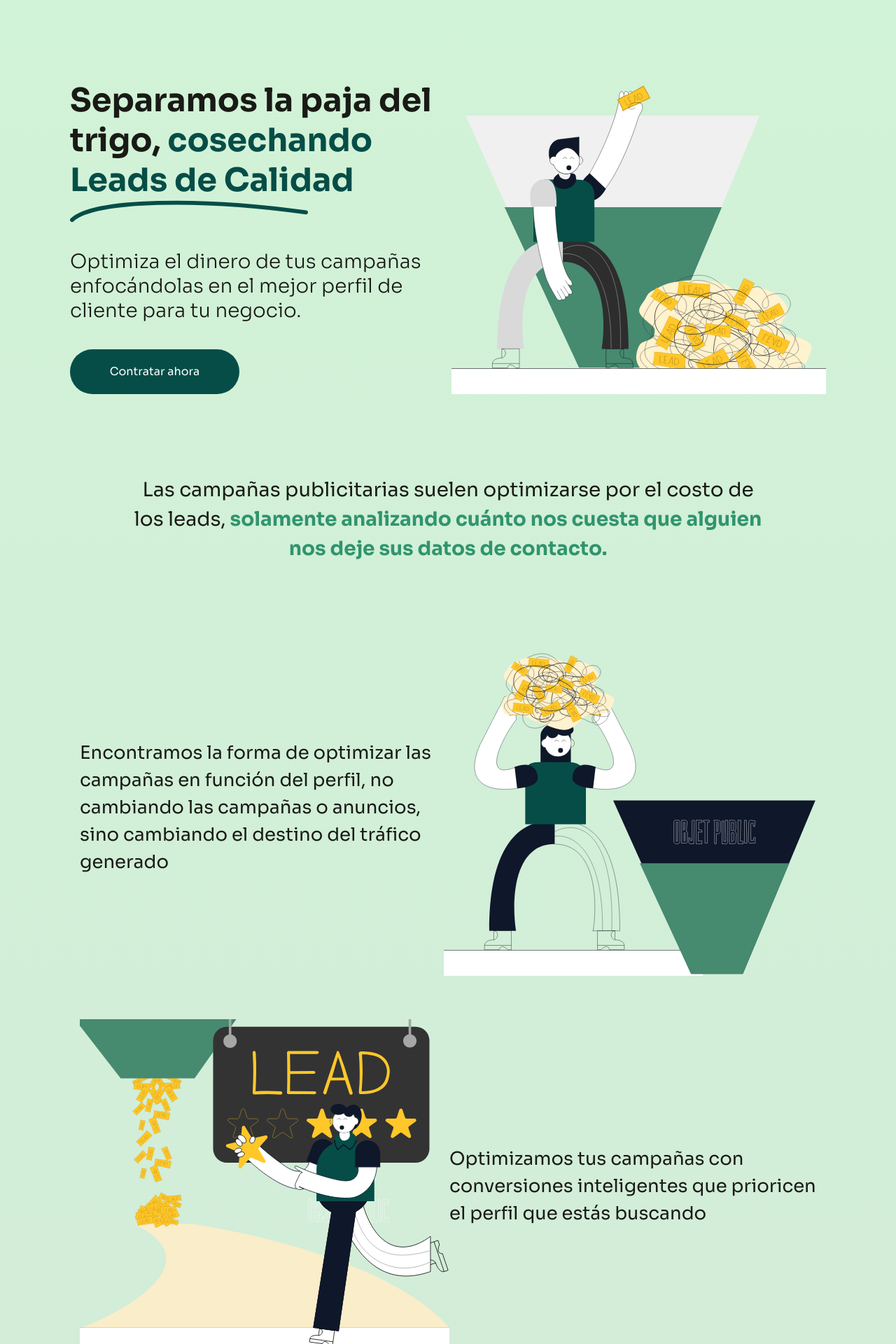
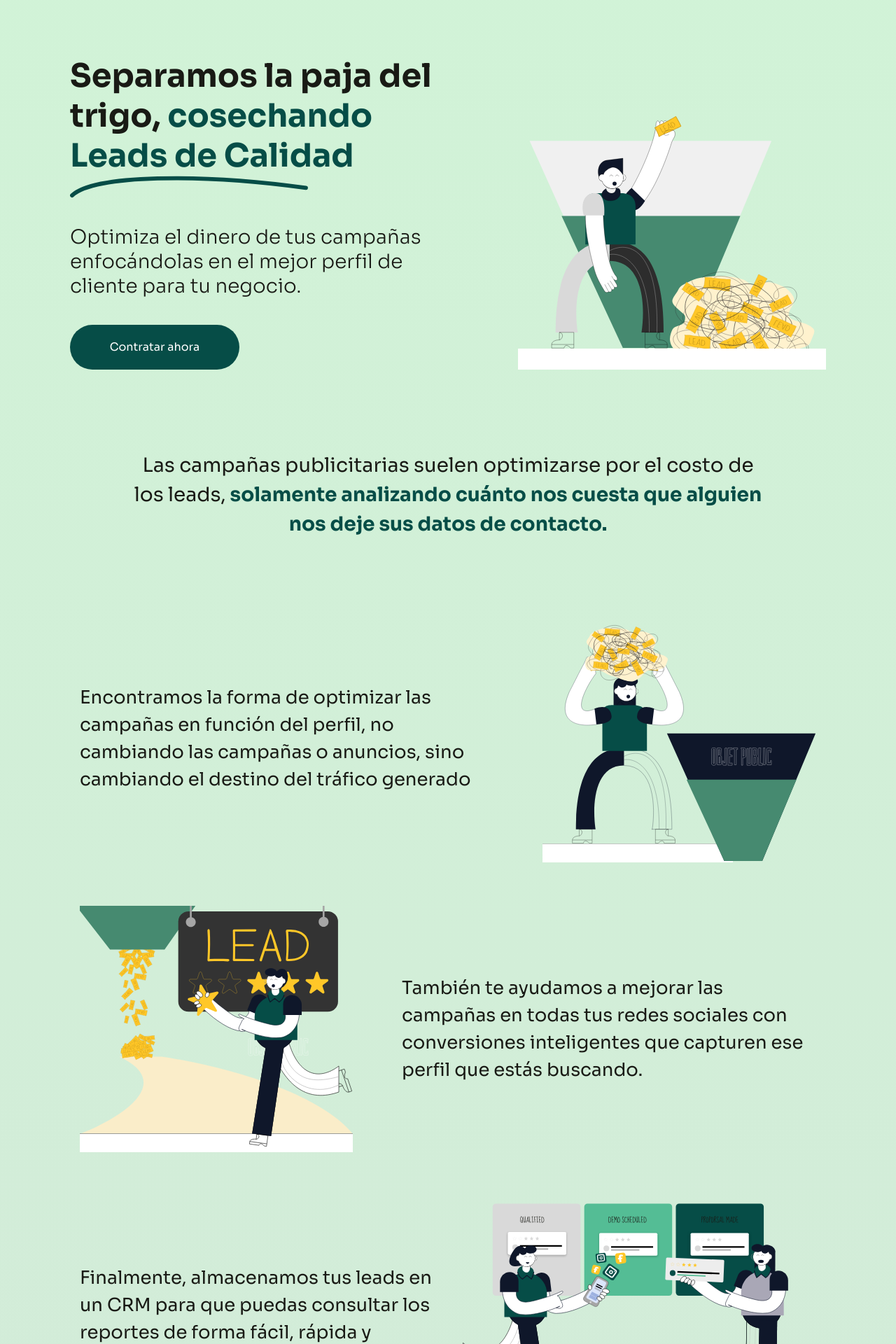
Before and after one commit to germangguerci/wheatleads, a Next.js app: page / in a window 1280 px wide. Shown: the part 100-2020 px from the top of the page at 70% size. Built offline with nearby package versions, Linux system fonts and the light colour scheme.

Commit message:
feat(page, home.): updaated home image styles

```diff
--- a/app/page.tsx
+++ b/app/page.tsx
@@ -51,9 +51,9 @@ export default function Home() {
         </div>
         <Image
           src={sceneOne}
-          alt="place holder"
-          width={535}
-          height={484}
+          alt="lead filter"
+          width={440}
+          height={397}
           className="max-lg:hidden"
         />
       </div>
@@ -62,33 +62,34 @@ export default function Home() {
         max-lg:text-left max-lg:text-[18px]"
       >
         Las campañas publicitarias suelen optimizarse por el costo de los leads,
-        <span className="font-bold text-primary-medium">
+        <span className="font-bold text-primary-dark">
           {' '}
           solamente analizando cuánto nos cuesta que alguien nos deje sus datos
           de contacto.
         </span>
       </p>
       <div className="mb-[62px] flex w-full items-center justify-between  px-[14px] max-lg:mb-0 max-lg:flex-col-reverse">
-        <p className="text-[26px] font-normal max-lg:my-8 max-lg:text-[18px]">
+        <p className="max-w-[592px] text-[26px] font-normal max-lg:my-8 max-lg:text-[18px]">
           Encontramos la forma de optimizar las campañas en función del perfil,
           no cambiando las campañas o anuncios, sino cambiando el destino del
           tráfico generado
         </p>
-        <Image src={sceneTwo} alt="place holder" width={532} height={480} />
+        <Image src={sceneTwo} alt="place holder" width={391} height={352} />
       </div>
       <div className="mb-[62px] flex w-full items-center  justify-between px-[14px] max-lg:my-8 max-lg:flex-col">
-        <Image src={sceneThree} alt="place holder" width={528} height={477} />
-        <p className="text-[26px] font-normal max-lg:my-8 max-lg:text-[18px]">
-          Optimizamos tus campañas con conversiones inteligentes que prioricen
-          el perfil que estás buscando
+        <Image src={sceneThree} alt="place holder" width={390} height={352} />
+        <p className="max-w-[592px] text-[26px] font-normal max-lg:my-8 max-lg:text-[18px]">
+          También te ayudamos a mejorar las campañas en todas tus redes sociales
+          con conversiones inteligentes que capturen ese perfil que estás
+          buscando.
         </p>
       </div>
       <div className="mb-[118px] flex w-full items-center justify-between px-[14px] max-lg:mb-0 max-lg:flex-col-reverse">
         <p className="text-[26px] font-normal max-lg:my-8 max-lg:text-[18px]">
-          Almacenamos tus leads en un CRM para que pueda consultar los reportes
-          de forma fácil, rápida y eficiente.
+          Finalmente, almacenamos tus leads en un CRM para que puedas consultar
+          los reportes de forma fácil, rápida y eficiente.
         </p>
-        <Image src={sceneFour} alt="place holder" width={528} height={353} />
+        <Image src={sceneFour} alt="place holder" width={526} height={352} />
       </div>
       <div className="flex w-full items-center justify-center">
         <Image
```
